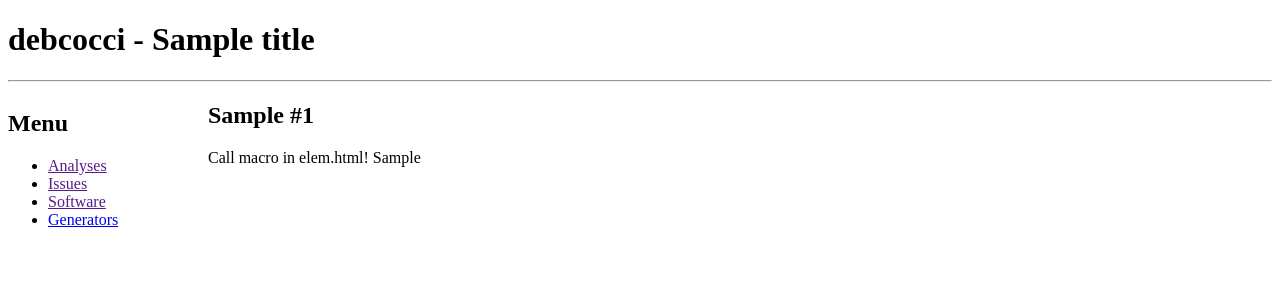
After one commit to Debian/firewoes, a Flask app: template web/flask/app/templates/elem.html in a window 1280 px wide. The commit adds this page. Shown: the top 300 px of the page. Run offline with Flask 2, Linux system fonts and the light colour scheme; the template is opened without the code that fills it: most values are stand-ins (such as "Sample title", 1, 10 or a date in 2020).

Commit message:
add: static css files + html templates for elem and list

```diff
--- /dev/null
+++ b/web/flask/app/static/css/base.css
@@ -0,0 +1,8 @@
+#leftmenu {
+    float: left;
+    width: 200px;
+}
+
+#content {
+    padding-left: 200px;
+}
--- /dev/null
+++ b/web/flask/app/static/css/elems.css
@@ -0,0 +1,15 @@
+#issue .infos {
+    background-color: #9ACFF5;
+}
+
+#issue .location {
+    background-color: #CEE4F5;
+}
+
+#issue .trace {
+    background-color: #F79492;
+}
+
+#issue .customfields {
+    background-color: #E6413E;
+}
--- a/web/flask/app/templates/base.html
+++ b/web/flask/app/templates/base.html
@@ -1,13 +1,28 @@
 <!doctype html>
 <html>
   <head>
+    {% block head %}
     <meta charset="utf-8">
-    <title>{% if title %}{{ title }} | {% endif %}debcocci</title>
+    <link rel="stylesheet" type="text/css"
+        href="{{ url_for('static', filename='css/base.css') }}" />
+    <title>{% block title %} {% endblock %} | debcocci</title>
+    {% endblock %}
   </head>
   <body>
     <h1>debcocci{% if title %} - {{ title }}{% endif %}</h1>
     <hr />
-    {% block content %}
-    {% endblock %}
+    <div id="leftmenu">
+      <h2>Menu</h2>
+      <ul>
+        <li><a href="">Analyses</a></li>
+        <li><a href="">Issues</a></li>
+        <li><a href="">Software</a></li>
+        <li><a href="{{ url_for('generator_list_html') }}">Generators</a></li>
+      </ul>
+    </div>
+    <div id="content">
+      {% block content %}
+      {% endblock %}
+    </div>
   </body>
 </html>
--- /dev/null
+++ b/web/flask/app/templates/elem.html
@@ -0,0 +1,26 @@
+{% extends "base.html" %}
+{% import "macros.inc.html" as macros %}
+
+{% block head %}
+  {{ super() }}
+  <link rel="stylesheet" type="text/css"
+        href="{{ url_for('static', filename='css/elems.css') }}" />
+{% endblock %}
+
+{% block title %}{{ firehose_type.capitalize() }} #{{ result.id }}{% endblock %}
+
+{% block content %}
+
+<h2>{{ self.title() }}</h2>
+
+{% if firehose_type == "Issue" %}
+  {{ macros.render_issue(result) }}
+{% elif firehose_type == "Failure" %}
+  {{ macros.render_failure(result) }}
+{% elif firehose_type == "Generator" %}
+  {{ macros.render_generator(result) }}
+{% else %}
+ Call macro in elem.html! {{ firehose_type }}
+{% endif %}
+
+{% endblock %}
```
Also changed, not shown: web/flask/app/templates/list.html (added, +28 -0 lines).
